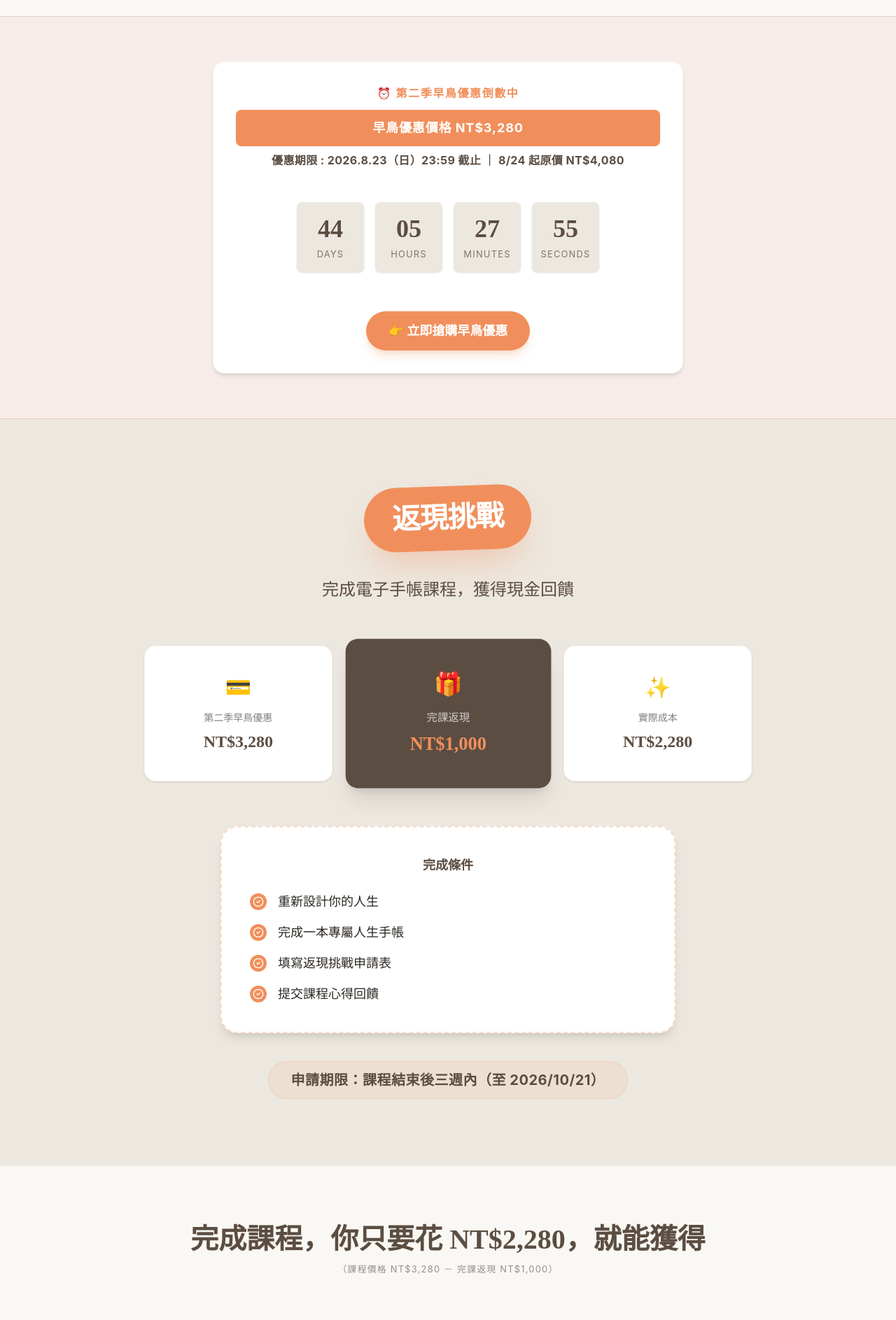
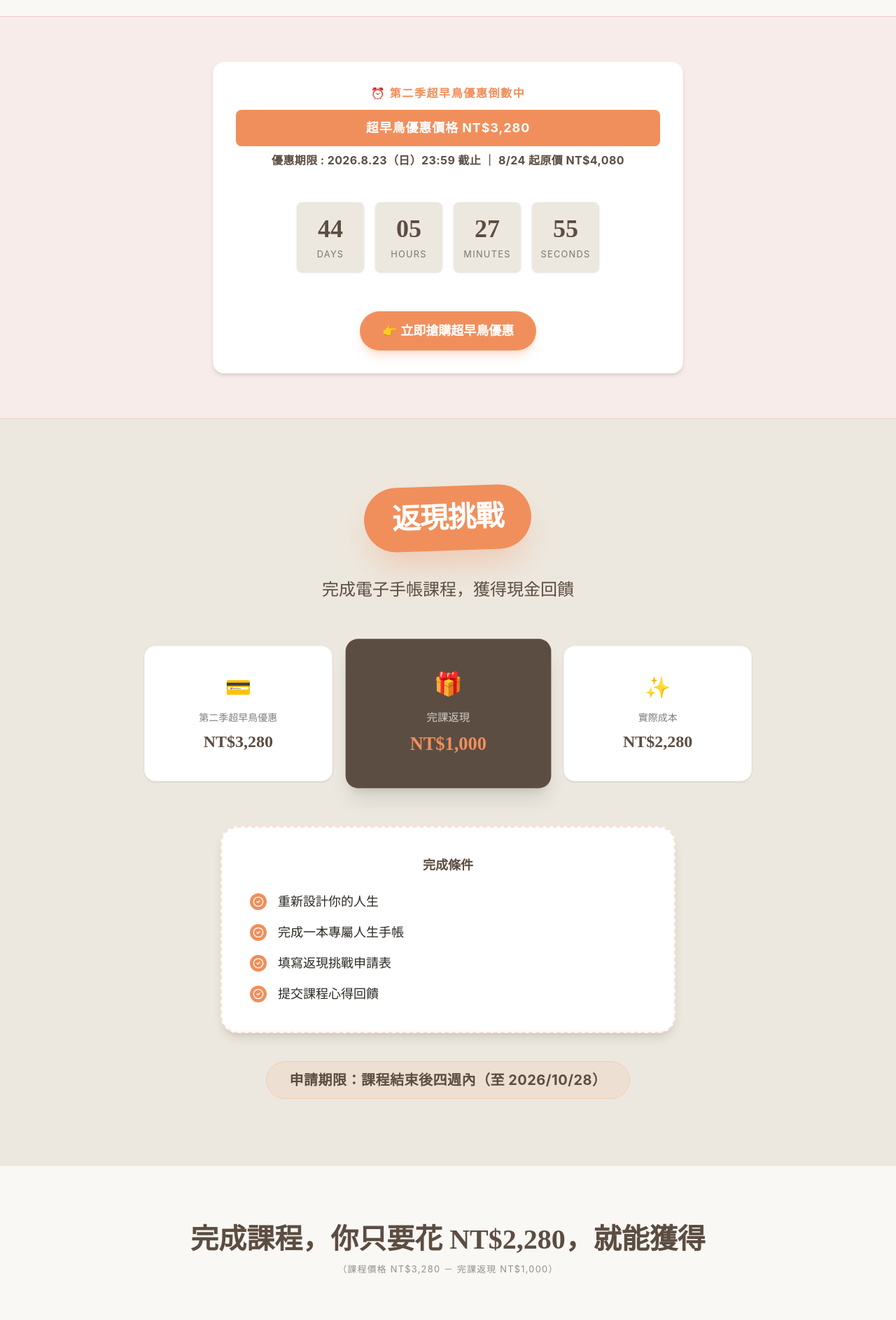
Before and after one commit to jsspace1111-max/-, a React (Vite) app: page / in a window 1280 px wide. Shown: the part 4420-6307 px from the top of the page at 70% size. Built offline with nearby package versions, Linux system fonts and the light colour scheme.

Commit message:
feat: update pricing to super early bird offer
Update the pricing labels and call-to-action text in the countdown section to reflect the "super early bird" discount.

```diff
--- a/src/App.tsx
+++ b/src/App.tsx
@@ -783,10 +783,10 @@ export default function App() {
         <div className="max-w-[1100px] mx-auto">
           <div className="max-w-2xl mx-auto bg-white p-6 sm:p-8 rounded-2xl border border-beige-dark/30 shadow-md flex flex-col items-center">
             <span className="text-terracotta text-sm md:text-base font-bold tracking-widest uppercase block mb-3">
-              ⏰ 第二季早鳥優惠倒數中
+              ⏰ 第二季超早鳥優惠倒數中
             </span>
             <div className="bg-terracotta text-white py-3 px-4 rounded-lg text-base md:text-lg font-bold tracking-wider mb-2 shadow-xs w-full">
-              早鳥優惠價格 NT$3,280
+              超早鳥優惠價格 NT$3,280
             </div>
             <div className="text-brown-dark text-sm md:text-base font-bold tracking-wide mb-4">
               優惠期限 : 2026.8.23（日）23:59 截止 ｜ 8/24 起原價 NT$4,080
@@ -799,7 +799,7 @@ export default function App() {
               rel="noopener noreferrer"
               className="mt-6 inline-flex items-center justify-center bg-terracotta hover:bg-terracotta-hover text-white px-8 py-3.5 rounded-full text-base sm:text-lg font-bold shadow-lg shadow-terracotta/25 hover:scale-105 active:scale-95 transition-all"
             >
-              👉 立即搶購早鳥優惠
+              👉 立即搶購超早鳥優惠
             </a>
           </div>
         </div>
@@ -827,7 +827,7 @@ export default function App() {
           <div className="flex flex-col md:flex-row gap-8 justify-center max-w-[900px] mx-auto mb-16 px-4">
             <div className="bg-white p-10 rounded-2xl shadow-sm flex-1 flex flex-col items-center border border-beige-dark/30">
               <span className="text-3xl mb-4">💳</span>
-              <span className="text-sm text-brown-text/60 mb-2 font-medium">第二季早鳥優惠</span>
+              <span className="text-sm text-brown-text/60 mb-2 font-medium">第二季超早鳥優惠</span>
               <span className="text-2xl font-serif text-brown-dark font-bold">NT$3,280</span>
             </div>
             <div className="bg-brown-dark p-10 rounded-2xl shadow-xl flex-1 flex flex-col items-center transform md:scale-110 z-10 text-white">
@@ -865,7 +865,7 @@ export default function App() {
             whileInView={{ opacity: 1 }}
             className="text-lg md:text-xl text-brown-dark font-bold mt-10 tracking-wide bg-terracotta/10 inline-block px-8 py-3 rounded-full border border-terracotta/20"
           >
-            申請期限：課程結束後三週內（至 2026/10/21）
+            申請期限：課程結束後四週內（至 2026/10/28）
           </motion.p>
         </div>
       </section>
@@ -1221,7 +1221,7 @@ export default function App() {
             />
             <FAQItem
               question="Q：返現怎麼申請？"
-              answer="完課並填寫返現挑戰申請表，在課程結束後三週內（2026/10/21 前）填寫申請表單。"
+              answer="完課並填寫返現挑戰申請表，在課程結束後四週內（2026/10/28 前）填寫申請表單。"
             />
             <FAQItem
               question="Q：付款後如何加入課程？"
@@ -1243,7 +1243,7 @@ export default function App() {
           </div>
 
           <div className="text-xl mb-2 font-medium">
-            早鳥優惠價格 <span className="text-terracotta text-3xl font-bold ml-1">NT$3,280</span>
+            超早鳥優惠價格 <span className="text-terracotta text-3xl font-bold ml-1">NT$3,280</span>
           </div>
           <div className="text-sm font-semibold text-brown-text/70 mb-10">
             優惠期限 : 2026.8.23 23:59 截止
```
